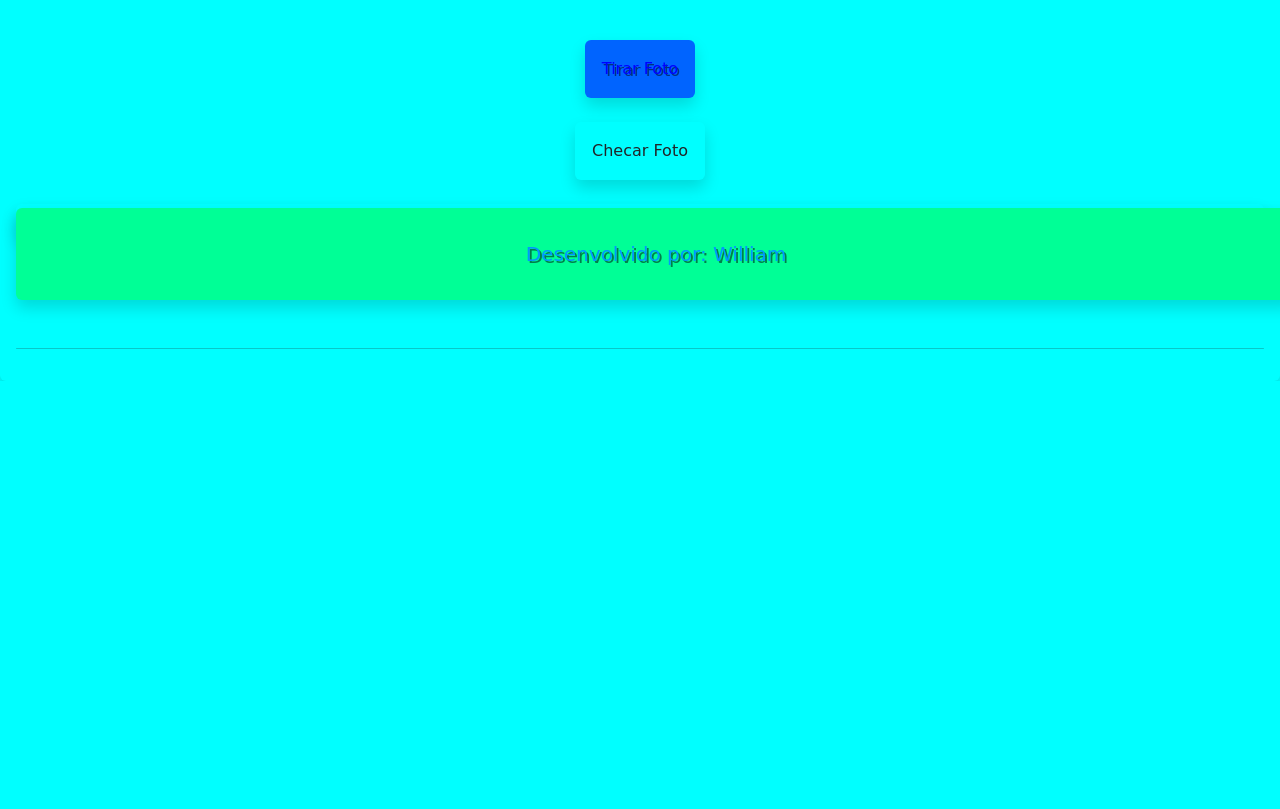
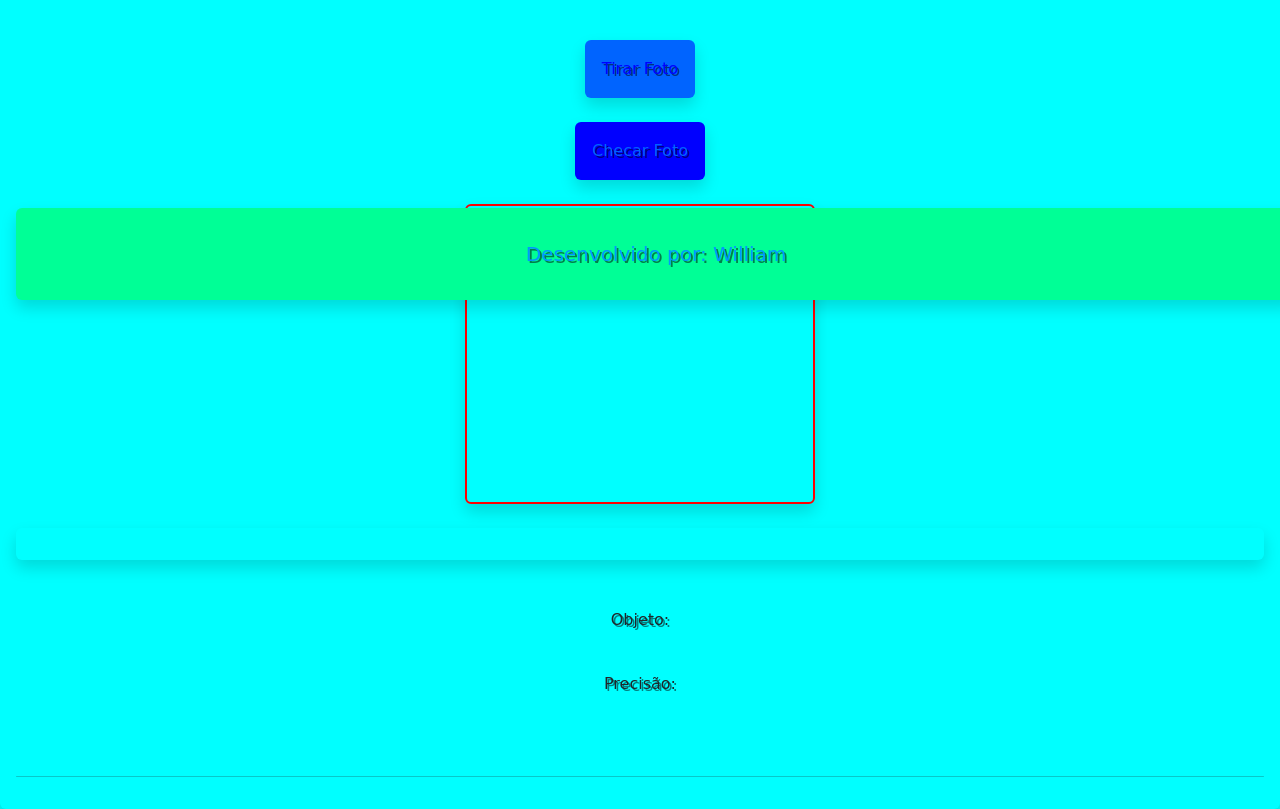
Before and after one commit to William-xr4/Reconhecimento_de_Objetos, a plain HTML site: page index.html in a window 1280 px wide. Shown: the part 500-1309 px from the top of the page. Before the commit the page ends 881 px from the top, so only its background shows below. Drawn offline with nearby package versions, Linux system fonts and the light colour scheme; a script that the page names is missing.

Commit message:
Add files via upload
Atualizando meu site!

```diff
--- a/index.html
+++ b/index.html
@@ -5,6 +5,8 @@
         <meta http-equiv="X-UA-Compatible" content="IE=edge">
         <meta name="viewport" content="width=device-width, initial-scale=1.0">
         <link rel="stylesheet" href="style.css">
+        <script src="//unpkg.com/ml5@0.4.3/dist/ml5.min.js"></script>
+        <script src="https://cdnjs.cloudflare.com/ajax/libs/webcamjs/1.0.26/webcam.js"></script>
         <link href="https://cdn.jsdelivr.net/npm/bootstrap@5.3.0-alpha3/dist/css/bootstrap.min.css" rel="stylesheet" integrity="sha384-KK94CHFLLe+nY2dmCWGMq91rCGa5gtU4mk92HdvYe+M/SXH301p5ILy+dN9+nJOZ" crossorigin="anonymous">
         <script src="https://cdn.jsdelivr.net/npm/bootstrap@5.3.0-alpha3/dist/js/bootstrap.bundle.min.js" integrity="sha384-ENjdO4Dr2bkBIFxQpeoTz1HIcje39Wm4jDKdf19U8gI4ddQ3GYNS7NTKfAdVQSZe" crossorigin="anonymous"></script>
         <title>Indentificador_de_Pessoas</title>
@@ -35,7 +37,12 @@
                 <br>
                 <div id="img" class="shadow p-3 rounded"></div>
                 <br>
+                <div id="result" class="shadow p-3 rounded"></div>
                 <br>
+                <br>
+                <p>Objeto:<span id="resultObjectName"></span></p>
+                <br>
+                <p>Precisão:<span id="resultObjectAccuracy"></span></p>
                 <div id="hover" class="shadow p-3 rounded copy_right_footer">Desenvolvido por:
                     William
                 </div>
--- a/main.js
+++ b/main.js
@@ -5,8 +5,8 @@ Webcam.set({
     png_quality:90
   });
 
-  var camera=document.getElementById("camera");
-  Webcam.attach("#camera");
+  var camera=document.getElementById("img");
+  Webcam.attach("#img");
 
   function Tirar_Foto(){
     Webcam.snap(
@@ -17,9 +17,9 @@ Webcam.set({
   }
   console.log("versão ml5:", ml5.version);
 
-  var classifier = ml5.imageClassifier(https:/teachablemachine.withgoogle.com/models/vD3USY8oG/1,modelLoaded);
+  var classifier = ml5.imageClassifier("https://teachablemachine.withgoogle.com/models/vD3USY8oG/model.json",modelLoaded);
   function modelLoaded(){
-    console.log("Modelo carregado!")
+    console.log("Modelo carregado!");
   }
 
   function Checar(){
--- a/style.css
+++ b/style.css
@@ -8,6 +8,12 @@ body{
     font-family: 'Dancing Script', cursive !important;
     background-color:rgb(0, 100, 255) !important;
     color:rgb(0, 0, 255) !important;
+}
+#B2{
+    text-shadow:2px 2px rgba(0, 0, 0, 0.500);
+    font-family: 'Dancing Script', cursive !important;
+    background-color:rgb(0, 0, 255) !important;
+    color:rgb(0, 100, 255) !important;
 }
 #h1{
     text-shadow:2px 2px rgba(0, 0, 0, 0.500);
@@ -27,3 +33,8 @@ body{
     line-height:3;
     text-align:center;
 }
+#img{
+    border: 2px double red;
+    width:350px;
+    height:300px;
+}
```
